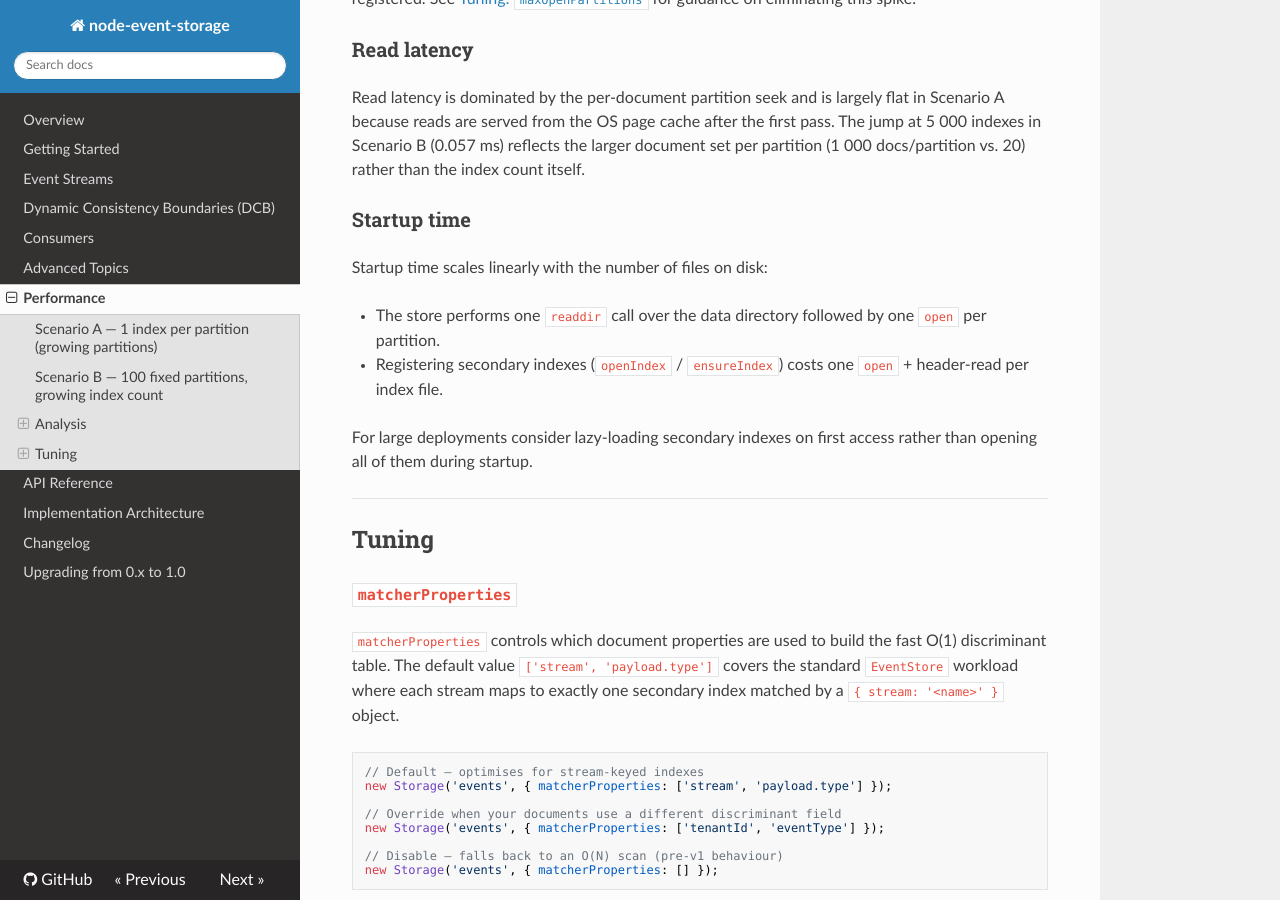
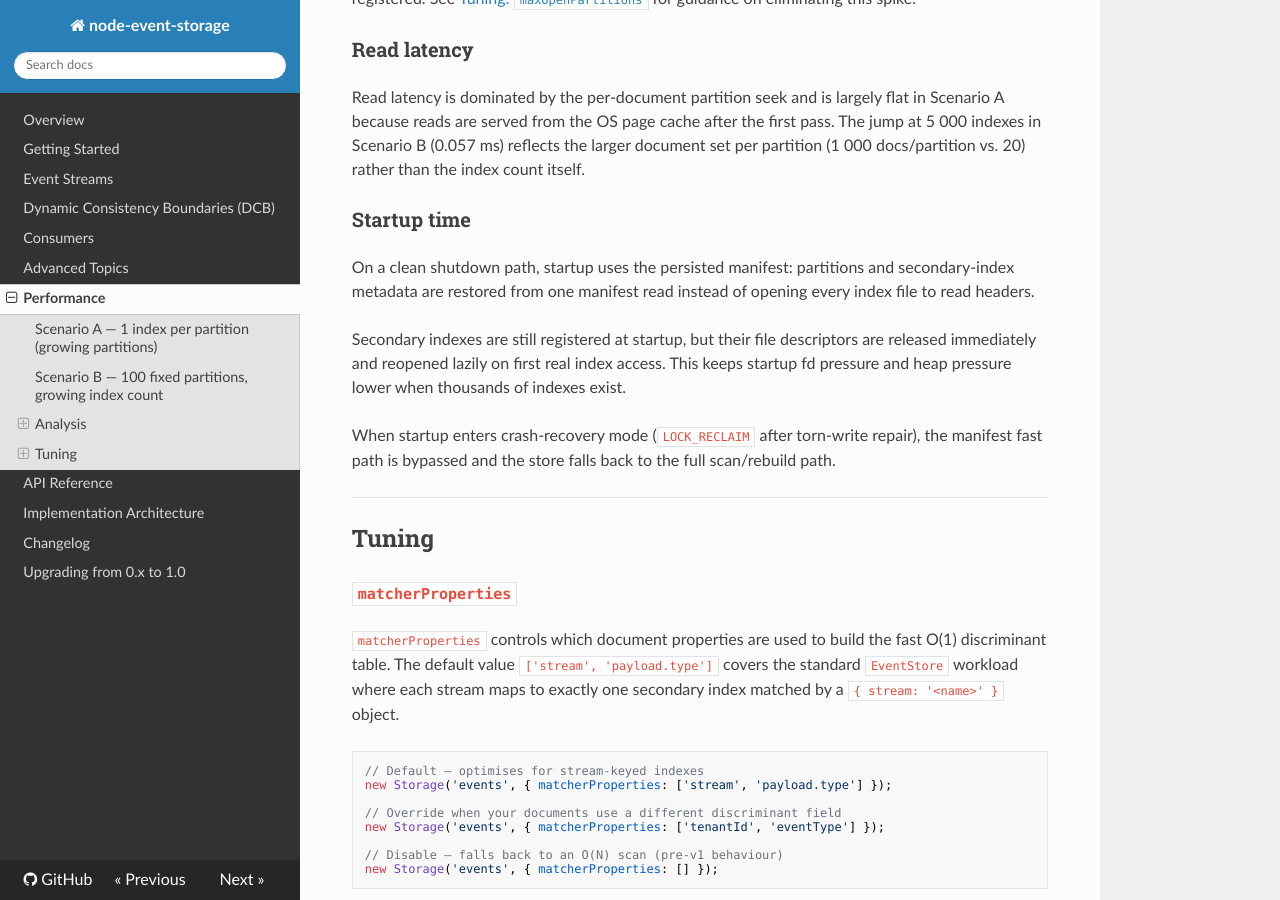
Before and after one commit to albe/node-event-storage, an MkDocs documentation site: the page built from docs/performance.md, in a window 1280 px wide and 900 px high, scrolled down 2152 px. Built offline with MkDocs 1.6.1, drawn with Linux system fonts in a browser that asks for light colours; nearby versions of some CDN libraries.

Commit message:
docs: refresh startup benchmark numbers and document lazy index startup

```diff
--- a/docs/performance.md
+++ b/docs/performance.md
@@ -50,12 +50,11 @@ Read latency is dominated by the per-document partition seek and is largely flat
 
 ### Startup time
 
-Startup time scales linearly with the number of files on disk:
+On a clean shutdown path, startup uses the persisted manifest: partitions and secondary-index metadata are restored from one manifest read instead of opening every index file to read headers.
 
-- The store performs one `readdir` call over the data directory followed by one `open` per partition.
-- Registering secondary indexes (`openIndex` / `ensureIndex`) costs one `open` + header-read per index file.
+Secondary indexes are still registered at startup, but their file descriptors are released immediately and reopened lazily on first real index access. This keeps startup fd pressure and heap pressure lower when thousands of indexes exist.
 
-For large deployments consider lazy-loading secondary indexes on first access rather than opening all of them during startup.
+When startup enters crash-recovery mode (`LOCK_RECLAIM` after torn-write repair), the manifest fast path is bypassed and the store falls back to the full scan/rebuild path.
 
 ---
 
```
Also changed, not shown: concepts/2026-07-25-storage-manifest.md (+5 -2 lines).
